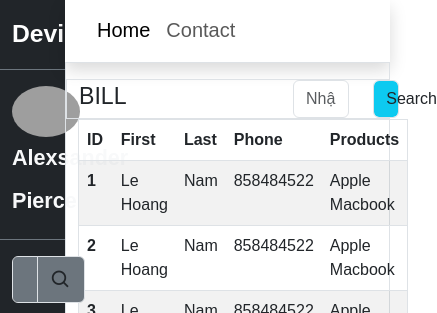
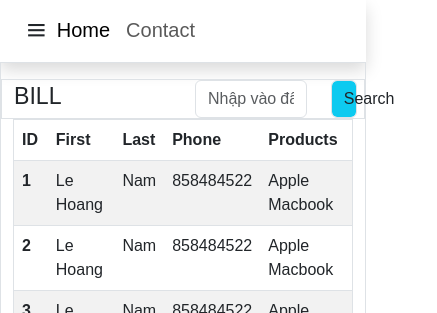
Before and after one commit to leminhbao308/System_Web_Technology, a plain HTML site: page html/admin/admin.html in a window 390 px wide. Shown: the top 313 px of the page, 437 px wide, since content can reach past the window. Drawn offline with nearby package versions, Linux system fonts and the light colour scheme; grey boxes are pictures that could not be loaded.

Commit message:
responsive page admin on ipad pro

```diff
--- a/css/bootstrap/css/admin.css
+++ b/css/bootstrap/css/admin.css
@@ -22,3 +22,55 @@
 .data {
     height: 630px;
 }
+
+.toggle-Menu {
+    display: none;
+}
+
+#toggleClose i {
+    display: none;
+}
+
+/* Laptop 15.6 inch max-width: 1920px Full HD */
+@media only screen and (max-width: 1920px) {}
+
+/* Tablet max-width: 1024px*/
+@media only screen and (max-width: 64em) {
+    .content {
+        width: 100%;
+        display: flex;
+        position: relative;
+    }
+
+    .side-bar {
+        width: 330px;
+        height: 100vh;
+        position: absolute;
+        z-index: 1;
+        left: -330px;
+        transition: 0.24s
+    }
+
+    .showData {
+        width: 100%;
+    }
+
+    .toggle-Menu {
+        display: flex;
+        justify-content: center;
+        align-items: center;
+    }
+
+    #toggleClose {
+        display: flex;
+        justify-content: space-between;
+        align-items: center;
+    }
+
+    #toggleClose i {
+        display: flex;
+    }
+}
+
+/* Phone  max-width: 600px*/
+@media only screen and (max-width: 37.5em) {}
--- a/css/bootstrap/js/admin.js
+++ b/css/bootstrap/js/admin.js
@@ -159,3 +159,17 @@ $('.btn-prev').on('click', () => {
     getCurrentPage(idPage);
     renderProduct(productArr);
 });
+
+
+const toggleShowSidebar = document.getElementById('toggleShowSidebar')
+toggleShowSidebar.addEventListener('click', () => {
+    const showMenu = document.getElementById('showMenu')
+    showMenu.style.left = 0;
+})
+
+
+const closeSideBar = document.getElementById("closeSideBar")
+closeSideBar.addEventListener('click', () => {
+    const showMenu = document.getElementById('showMenu')
+    showMenu.style.left = "-330px";
+})
--- a/html/admin/admin.html
+++ b/html/admin/admin.html
@@ -33,10 +33,11 @@
 <body>
     <section class="container-fluid">
         <section class="row content">
-            <section class="col col-2 bg-dark">
+            <section id="showMenu" class="side-bar col col-2 bg-dark">
                 <div class="row fs-2 fw-bold py-3 border-bottom border-secondary">
-                    <div class="col text-light text-center">
+                    <div id="toggleClose" class="col text-light text-center ">
                         <a style="text-decoration: none; color: white" href="/html/index.html">Devicer</a>
+                        <i id="closeSideBar" class='bx bx-chevron-left fs-3' ></i>
                     </div>
                 </div>
                 <div class="row account py-3 border-bottom border-secondary">
@@ -80,13 +81,16 @@
                     </div>
                 </div>
             </section>
-            <div class="col col-10">
+            <div class="showData col col-10">
                 <div class="row shadow">
                     <div class="col">
                         <nav class="navbar navbar-expand">
                             <div class="container-fluid">
                                 <div class="collapse navbar-collapse" id="navbarNav">
                                     <ul class="navbar-nav fs-5">
+                                        <li class=" toggle-Menu nav-item">
+                                            <i id="toggleShowSidebar" class='bx bx-menu fs-2'></i>
+                                        </li>
                                         <li class="nav-item">
                                             <a class="nav-link active" aria-current="page" href="#">Home</a>
                                         </li>
@@ -103,12 +107,12 @@
                     <div class="col border data">
                         <div class="fs-3 border row mt-3 d-flex justify-content-between">
                             <div class="col col-2">BILL</div>
-                            <div class="col col-4">
+                            <div class="col col-6">
                                 <div class="row align-items-center">
-                                    <div class="col-9 content__search">
+                                    <div class="col col-9 content__search">
                                         <input class="form-control" type="text" placeholder="Nhập vào đây">
                                     </div>
-                                    <div class="col-3">
+                                    <div class="col col-3">
                                         <button class="form-control bg-info text-center" id="search">Search</button>
                                     </div>
                                 </div>
```
